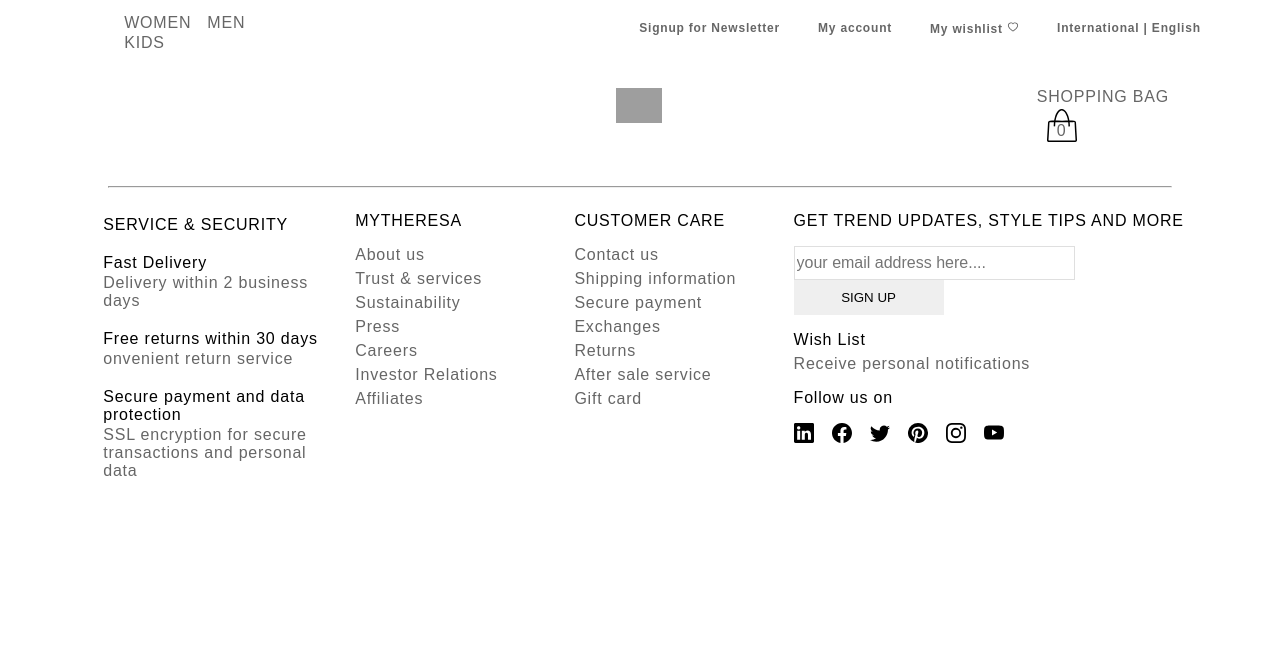
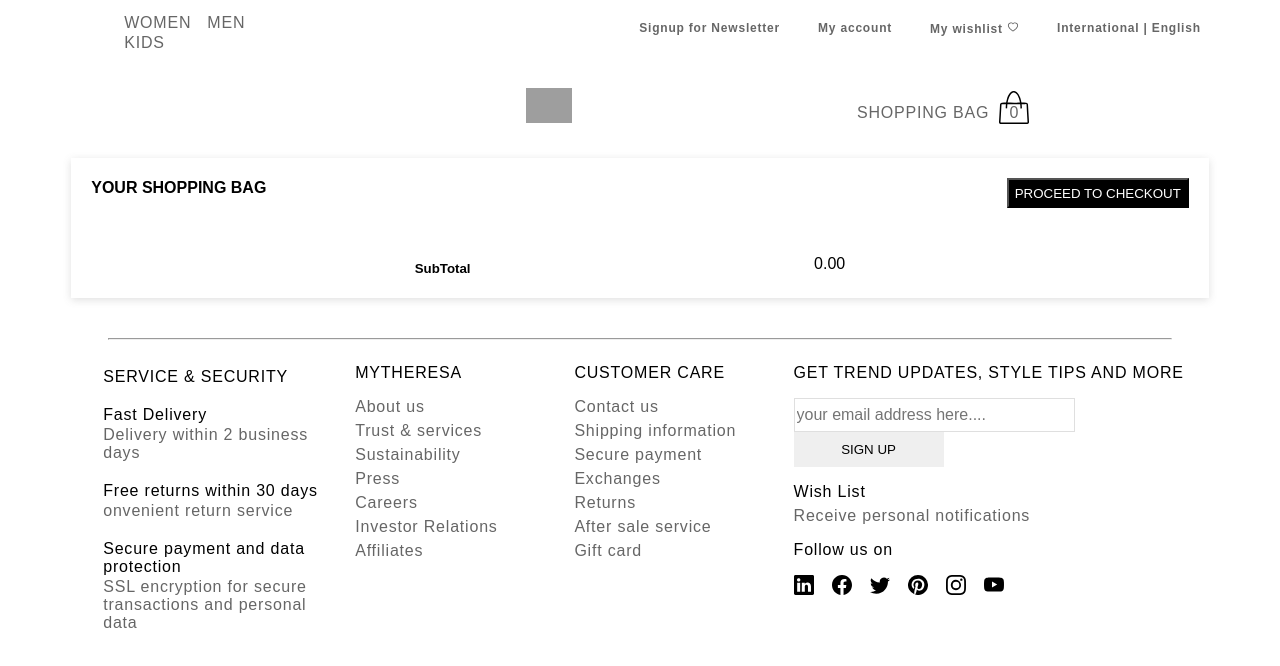
Before and after one commit to vineethevk/Mytheresa, a React (Vite) app: page /cart in a window 1280 px wide. Shown: the top 666 px of the page. Built offline with nearby package versions, Linux system fonts and the light colour scheme; grey boxes are pictures that could not be loaded.

Commit message:
Cart page update

```diff
--- a/src/App.jsx
+++ b/src/App.jsx
@@ -9,6 +9,7 @@
 import { MenPage } from "./Pages/MenPage/MenPage"
 import Card from "./Pages/CartPage/components/Card"
 import './App.css'
+import MainCart from "./Pages/cart/MainCart"
 
 
 function App() {
@@ -25,9 +26,10 @@
         <Route path="/login" element={<LoginAndRegister />}></Route>
         <Route path="/product/women/:id" element={<Card link={"womensdata"} />}></Route>
         <Route path="/product/men/:id" element={<Card link={"mendata"} />}></Route>
+        <Route path="/cart" element={<MainCart />}></Route>
       </Routes>
       <Footer />
-    </div>
+    </div >
   )
 }
 
--- a/src/Pages/cart/Cart.css
+++ b/src/Pages/cart/Cart.css
@@ -1,39 +1,66 @@
-
-
-/*
-*{
-
-    width: 400px;
-
-} */
-
-
-
-cart-main-box{
-
-height: inherit;
-
-width: 200px;
-
+cart-main-box {
+    height: inherit;
+    width: 200px;
     border: 1px solid red;
-
-    margin:auto;
+    margin: auto;
     justify-content: center;
 
 }
-.Cart{
 
-    margin:auto;
+.Cart {
+
+    margin: auto;
     justify-content: center;
     width: 40%;
 }
-.product{
 
+.product {
     display: flex;
     justify-content: space-between;
 }
 
-button{
-    width: 50%;
+.Cartmain {
+    /* border: solid 1px red; */
+    width: 90%;
     margin: auto;
+    box-shadow: rgba(99, 99, 99, 0.2) 0px 2px 8px 0px;
 }
+
+.Header {
+    /* border: solid 1px blue; */
+    display: flex;
+    justify-content: space-between;
+    margin: 20px;
+}
+
+.Header>button {
+    margin-top: 20px;
+    height: 30px;
+    background-color: black;
+    color: white;
+
+}
+
+.Products {
+    box-shadow: rgba(99, 99, 99, 0.2) 0px 2px 8px 0px;
+    display: flex;
+    margin: 20px;
+    padding: 10px;
+    justify-content: space-between;
+}
+
+.ProductImg>img {
+    width: 100px;
+}
+
+.details {
+    /* border: solid 1px blue; */
+    display: flex;
+    gap: 100px;
+}
+
+.Total {
+    display: flex;
+    justify-content: space-evenly;
+    margin-right: 20px;
+}
--- a/src/Pages/cart/MainCart.jsx
+++ b/src/Pages/cart/MainCart.jsx
@@ -1,56 +1,49 @@
-import React from 'react'
+import React, { useEffect, useState } from 'react'
+import { useSelector } from 'react-redux'
+import "./Cart.css"
 
 const MainCart = () => {
-  return (
-   <div>
-<div  >
+    const [price, setPrice] = useState(0);
+    const data = useSelector((store) => store.cart);
+    useEffect(() => {
+        data.map((e) => setPrice((price) => price + e.price))
 
-<h2>YOUR SHOPPING BAG</h2>
-<button  style={{display:'flex' , width:250,marginLeft:1200}}>PROCEED TO CHECKOUT</button>
-</div>
+        return (() => {
+            setPrice(0);
+        })
+    })
 
-<div style={{display:'flex' ,margin:'auto'}}>
+    return (
+        <div className='Cartmain'>
+            <div className='Header'>
+                <h4>YOUR SHOPPING BAG</h4>
+                <button>PROCEED TO CHECKOUT</button>
+            </div>
+            {data.map((e) => {
+                return (
+                    <div className='Products'>
+                        <div className='ProductImg'>
+                            <img src={`${e.images.img1}`} alt="" />
+                        </div>
+                        <div>
+                            <h5>{e.brandName}</h5>
+                            <h6>{e.name}</h6>
+                        </div>
+                        <div className='details'>
+                            <p>1 x € {e.price}</p>
+                        </div>
+                    </div>)
 
-    <div   style={{display:'flex'}}>
-        <div>
-        <img src="https://img.mytheresa.com/560/560/33/jpeg/catalog/product/1c/P00629177_d2.jpg" alt="" srcset="" style={{width:100}}/>
+            })}
 
+            <div className='Total'>
+                <h5>SubTotal</h5>
+                <p>{price}.00</p>
+            </div>
         </div>
-        <div>
-        <h5>Givenchy</h5>
-            <h6>Giv 1 lace-up sneakers</h6>
-            <p>1 x € 895.00</p>
-            <button> remove</button>
-        </div>
-    </div>
 
 
-    <div    style={{display:'flex'}}>
-
-      <div>
-<h6>Price</h6>
-      <p>895</p>
-      </div>
-      <div>
-          <h6>Quantity</h6>
-          <p> 2 </p>
-      </div>
-      <div>
-          <h6>SubTotal</h6>
-<p>1790.00</p>
-
-      </div>
-
-
-
-
-
-
-    </div>
-</div>
-   </div>
-
-  )
+    )
 }
 
 export default MainCart
--- a/src/components/Navbar/MiddleNav.jsx
+++ b/src/components/Navbar/MiddleNav.jsx
@@ -11,7 +11,7 @@
                 </Link>
             </div>
             <div className='Cart'>
-                <Link to="/">
+                <Link to="/cart">
                     <span>SHOPPING BAG</span>
                     <span className='CartIcon'>{cart.length}</span>
                 </Link>
```
